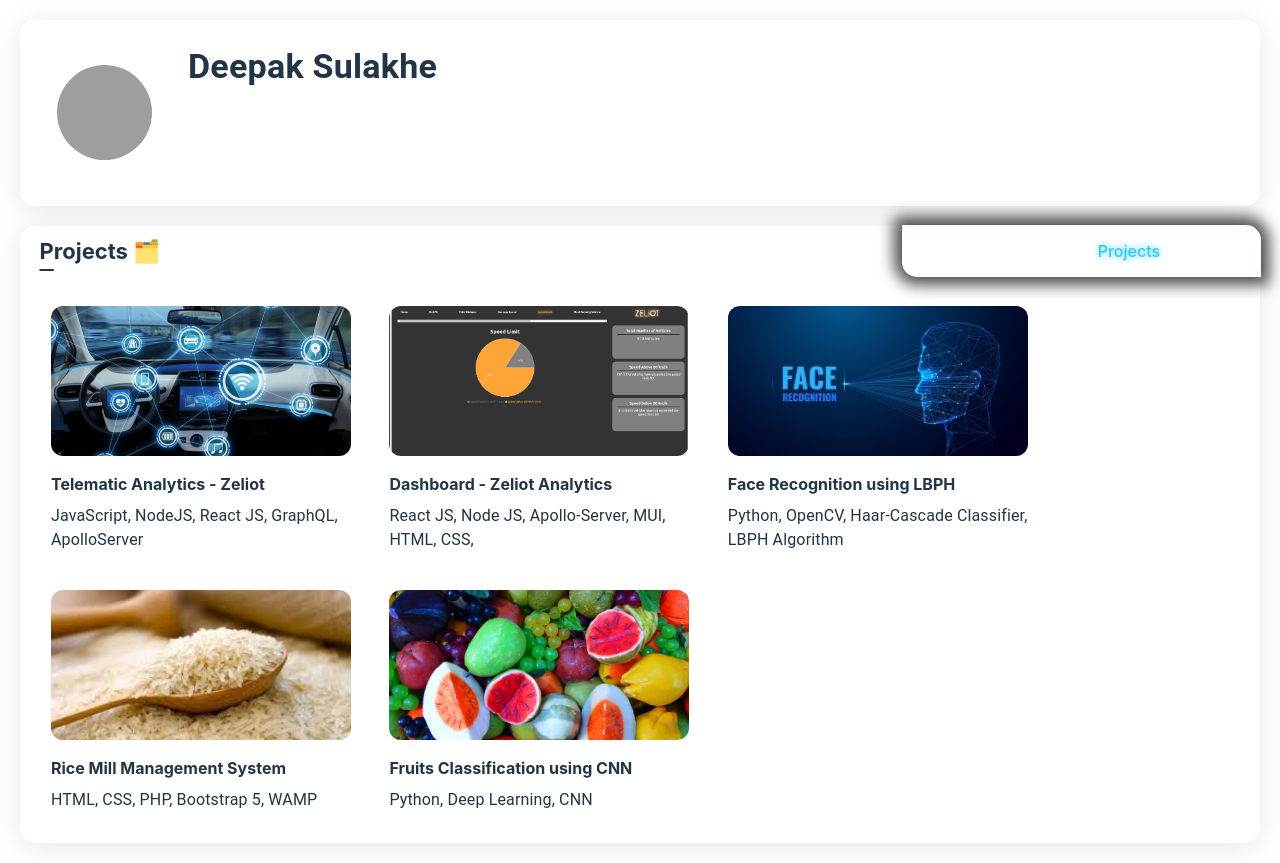
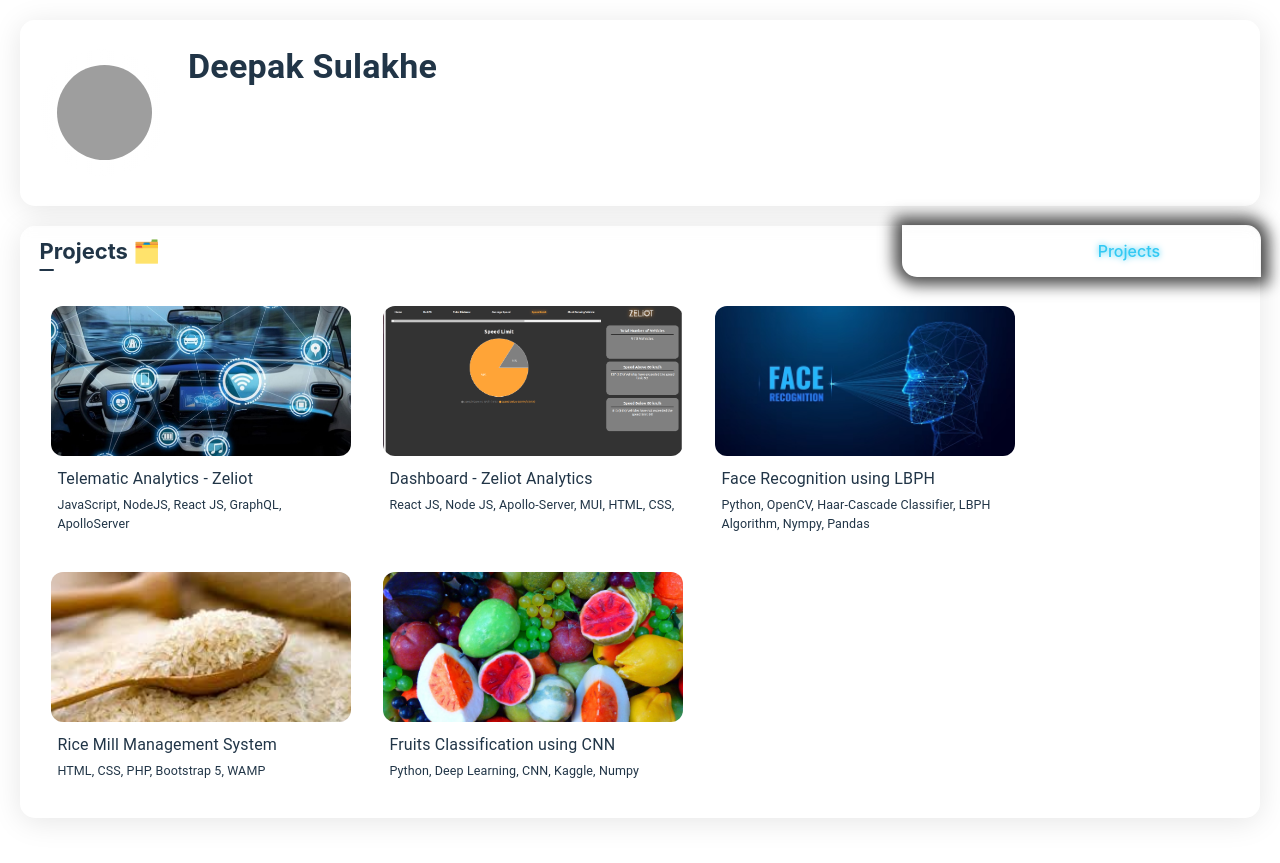
Before and after one commit to deepaksulakheds/portfolio, a React (Vite) app: page / in a window 1280 px wide. Both pictures are taken after a click on the link "Projects". After the commit the page ends 838 px from the top, so only its background shows below. Built offline with nearby package versions, Linux system fonts and the light colour scheme; grey boxes are pictures that could not be loaded.

Commit message:
fix: font and layout changes.

```diff
--- a/src/Components/About/AboutComponent.jsx
+++ b/src/Components/About/AboutComponent.jsx
@@ -47,7 +47,7 @@ function AboutComponent(props) {
   return (
     <Grid className="aboutContainer">
       <Grid>
-        <Typography variant="h6">
+        <Typography variant="p" sx={{ fontSize: "1.12rem" }}>
           To be a part of an organization that provides ample opportunities for
           professional and personal growth, where i can use my skills for the
           success of the organization with continuous learning and dedication.
@@ -55,7 +55,7 @@ function AboutComponent(props) {
       </Grid>
       <Grid className="skillsList">
         <Grid>
-          <h2
+          <h3
             style={{
               marginTop: "25px",
               textDecoration: "underline",
@@ -65,7 +65,7 @@ function AboutComponent(props) {
             // variant="h6"
           >
             Skills
-          </h2>
+          </h3>
         </Grid>
         <Grid className="skillContainer">
           {skills.map((skill, index) => (
--- a/src/Components/About/aboutComponent.css
+++ b/src/Components/About/aboutComponent.css
@@ -45,6 +45,7 @@
 .skillContent {
   margin: auto;
   margin-left: 2px;
+  font-size: 0.9rem;
 }
 
 .subSkill {
--- a/src/Components/CertificatesComponent/CertificatesComponent.jsx
+++ b/src/Components/CertificatesComponent/CertificatesComponent.jsx
@@ -49,7 +49,7 @@ function CourseCard(props) {
             sx: {
               backgroundColor: "white",
               color: "black",
-              fontSize: 14,
+              // fontSize: 14,
               fontWeight: "bold",
             },
           },
@@ -58,8 +58,8 @@ function CourseCard(props) {
       >
         <Typography
           sx={{
-            fontSize: 18,
-            fontWeight: "bold",
+            fontSize: 14,
+            fontWeight: 500,
             textWrap: "nowrap",
             overflow: "hidden",
             textOverflow: "ellipsis",
@@ -68,7 +68,7 @@ function CourseCard(props) {
           {props.courseName}
         </Typography>
       </Tooltip>
-      <Typography sx={{ paddingLeft: 1, fontSize: 16 }}>
+      <Typography sx={{ paddingLeft: 1, fontSize: 13 }}>
         {props.platform}
       </Typography>
       <Grid container sx={{ marginTop: "15px" }}>
@@ -81,7 +81,7 @@ function CourseCard(props) {
               sx: {
                 backgroundColor: "white",
                 color: "black",
-                fontSize: 14,
+                // fontSize: 14,
                 fontWeight: "bold",
               },
             },
--- a/src/Components/ExperienceComponent/ExperienceComponent.jsx
+++ b/src/Components/ExperienceComponent/ExperienceComponent.jsx
@@ -76,6 +76,11 @@ const educationData = [
     institute: "JSS SMI UG & PG Studies.",
     place: "Dharwad | KA",
   },
+  // {
+  //   course: "Pre University (PCMCs)",
+  //   institute: "KVSR Comp. PU College.",
+  //   place: "Gadag | KA",
+  // },
 ];
 export function ExperienceComponent({ attachmentToggle }) {
   return (
@@ -214,11 +219,11 @@ function CustomEducationTimeLineItem({ course, place, institute, index }) {
         {index == educationData.length - 1 ? null : <TimelineConnector />}
       </TimelineSeparator>
       <TimelineContent sx={{ marginTop: -2, marginBottom: "12px" }}>
-        <Typography component="h5" sx={{ fontSize: 18, fontWeight: "bold" }}>
+        <Typography component="p" sx={{ fontSize: 16, fontWeight: 600 }}>
           {course}
         </Typography>
-        <Typography>-&nbsp;{institute}</Typography>
-        <Typography sx={{ fontSize: 16 }}>&nbsp;&nbsp;{place}</Typography>
+        <Typography sx={{ fontSize: 14 }}>-&nbsp;{institute}</Typography>
+        <Typography sx={{ fontSize: 12.5 }}>&nbsp;&nbsp;{place}</Typography>
       </TimelineContent>
     </TimelineItem>
   );
@@ -239,9 +244,9 @@ function CustomExperienceTimeLineItem({ company, titlesList, index }) {
         }}
       >
         <Typography
-          component="h5"
+          component="p"
           sx={{
-            fontSize: 18,
+            fontSize: 16,
             padding: "8px",
             width: "fit-content",
             fontWeight: "bold",
@@ -254,10 +259,10 @@ function CustomExperienceTimeLineItem({ company, titlesList, index }) {
         <Grid sx={{ marginTop: "10px", marginLeft: "10px" }}>
           {titlesList.map((title) => (
             <Grid key={title.designation} sx={{ marginBottom: "5px" }}>
-              <Typography sx={{ fontSize: 17, fontWeight: "bold" }}>
+              <Typography sx={{ fontSize: 15, fontWeight: "bold" }}>
                 - {title.designation}
               </Typography>
-              <Typography sx={{ fontSize: 16, marginLeft: 2 }}>
+              <Typography sx={{ fontSize: 12.5, marginLeft: 2 }}>
                 {title.duration}, ({" "}
                 {title.timePeriod.years() > 0 &&
                   `${title.timePeriod.years()} Y`}
--- a/src/Components/Projects/ProjectsComponent.jsx
+++ b/src/Components/Projects/ProjectsComponent.jsx
@@ -2,6 +2,7 @@ import { GitHub } from "@mui/icons-material";
 import { Grid, IconButton, Typography } from "@mui/material";
 import React from "react";
 import "./projectComponent.css";
+import { Box, Container } from "@mui/system";
 
 const projData = [
   {
@@ -18,7 +19,8 @@ const projData = [
   },
   {
     title: "Face Recognition using LBPH",
-    techUsed: "Python, OpenCV, Haar-Cascade Classifier, LBPH Algorithm",
+    techUsed:
+      "Python, OpenCV, Haar-Cascade Classifier, LBPH Algorithm, Nympy, Pandas",
     image: "./icons/face-rec.jpg",
     path: "https://github.com/deepaksulakheds/Face-Recognition-using-LBPH",
   },
@@ -30,7 +32,7 @@ const projData = [
   },
   {
     title: "Fruits Classification using CNN",
-    techUsed: "Python, Deep Learning, CNN",
+    techUsed: "Python, Deep Learning, CNN, Kaggle, Numpy",
     image: "./icons/fruits.jpg",
     path: "#",
   },
@@ -43,7 +45,7 @@ function ProjectsComponent(props) {
         <Grid key={project.title} width={300}>
           <Grid
             sx={{
-              marginBottom: 1,
+              // marginBottom: 1,
               borderRadius: 3,
               height: 150,
               width: 300,
@@ -56,6 +58,7 @@ function ProjectsComponent(props) {
               },
             }}
           >
+            {/* <Container style={{ padding: 0 }}> */}
             <img
               src={project.image}
               alt={project.title}
@@ -66,7 +69,9 @@ function ProjectsComponent(props) {
                 objectFit: "cover",
               }}
             />
+            {/* </Container> */}
           </Grid>
+          <Grid sx={{ padding: "0.4rem" }}>
             <Grid
               style={{
                 fontWeight: "bold",
@@ -75,9 +80,10 @@ function ProjectsComponent(props) {
                 alignItems: "center",
               }}
             >
-            {project.title}
+              <Typography> {project.title}</Typography>
               <IconButton
                 sx={{
+                  padding: "0.3rem",
                   color: "white",
                   "&:hover": {
                     color: "black",
@@ -90,7 +96,8 @@ function ProjectsComponent(props) {
                 <GitHub />
               </IconButton>
             </Grid>
-          <Typography>{project.techUsed}</Typography>
+            <Typography sx={{ fontSize: 12.5 }}>{project.techUsed}</Typography>
+          </Grid>
         </Grid>
       ))}
     </Grid>
--- a/src/Components/Projects/projectComponent.css
+++ b/src/Components/Projects/projectComponent.css
@@ -14,7 +14,7 @@
   display: flex;
   flex-wrap: wrap;
   width: 100%;
-  gap: 3vw;
+  gap: 2rem;
 }
 
 @keyframes grow {
--- a/src/index.css
+++ b/src/index.css
@@ -30,6 +30,11 @@ a {
 a:hover {
   color: #535bf2;
 }
+/*
+p {
+  font-family: Arial;
+  color: "red";
+} */
 
 body {
   margin: 0;
```
Lines whose indentation alone changed are shown as unchanged.
